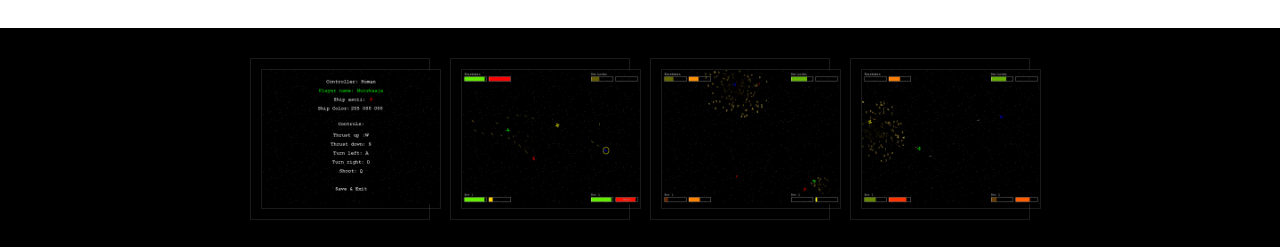
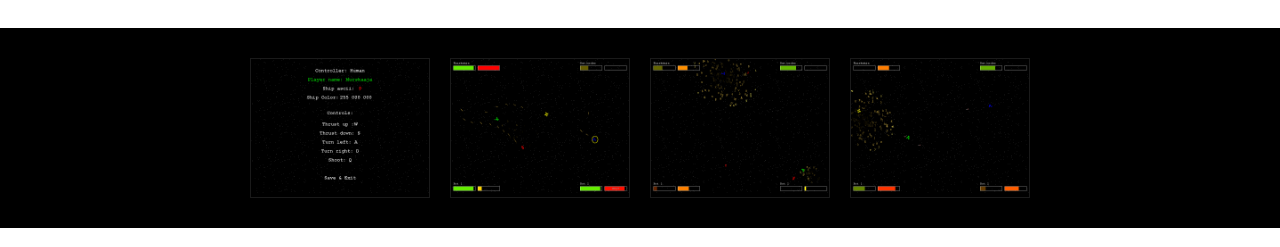
Before and after one commit to game-bros/website, a React (Create React App) app: page /games/aswx in a window 1280 px wide. Shown: the part 556-803 px from the top of the page. Built offline with nearby package versions, Linux system fonts and the light colour scheme.

Commit message:
Fix: Remove double borders

```diff
--- a/src/components/games/Game.tsx
+++ b/src/components/games/Game.tsx
@@ -67,15 +67,15 @@ const GameBase = styled.div`
       flex-wrap: wrap;
       justify-content: space-evenly;
       margin: 0 -10px;
+
+      > div {
+        flex: 1;
+        margin: 10px;
+        min-width: 180px;
+        border: solid 1px rgba(255, 255, 255, 0.1);
+        box-sizing: border-box;
+      }
     }
-  }
-
-  .screenshot {
-    flex: 1;
-    margin: 10px;
-    min-width: 180px;
-    border: solid 1px rgba(255, 255, 255, 0.1);
-    box-sizing: border-box;
   }
 
   @media only screen and (max-width: 600px) {
@@ -132,9 +132,7 @@ const Game: React.FC<GameProps> = ({ children, title, titleBackground, video, do
           <ContentWrapper>
             <div className="wrapper">
               {screenshots.map(screenshot => (
-                <div key={screenshot} className="screenshot" >
-                  <Screenshot image={screenshot} />
-                </div>
+                <Screenshot key={screenshot} image={screenshot} />
               ))}
             </div>
           </ContentWrapper>
```
